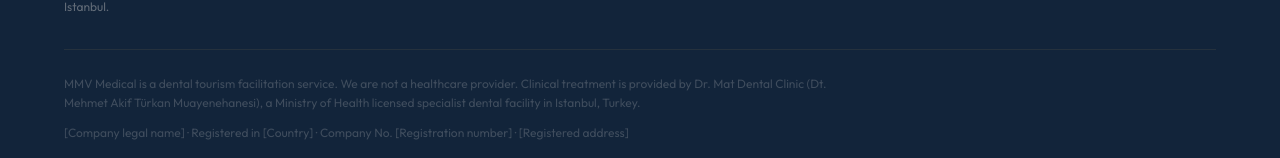
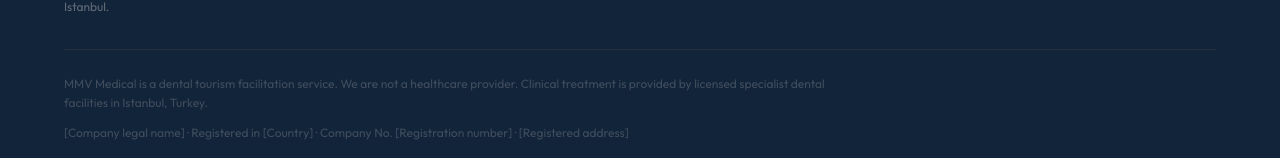
Before and after one commit to yarednegatuassefa-coder/mmv-medical, a Next.js app: page / in a window 1280 px wide. Shown: the part 6560-6718 px from the top of the page. Built offline with nearby package versions, Linux system fonts and the light colour scheme; no server answers; a web font is replaced by a local one.

Commit message:
Update public-footer.tsx

```diff
--- a/src/components/layout/public-footer.tsx
+++ b/src/components/layout/public-footer.tsx
@@ -41,8 +41,7 @@ export function PublicFooter() {
       <div className="max-w-6xl mx-auto mt-8 pt-6 border-t border-gold/10 space-y-3">
         <p className="text-cream/20 text-xs leading-relaxed max-w-3xl">
           MMV Medical is a dental tourism facilitation service. We are not a healthcare provider.
-          Clinical treatment is provided by Dr. Mat Dental Clinic (Dt. Mehmet Akif Türkan Muayenehanesi),
-          a Ministry of Health licensed specialist dental facility in Istanbul, Turkey.
+          Clinical treatment is provided by licensed specialist dental facilities in Istanbul, Turkey.
         </p>
         <p className="text-cream/20 text-xs">
           [Company legal name] · Registered in [Country] · Company No. [Registration number] · [Registered address]
@@ -51,7 +50,6 @@ export function PublicFooter() {
           <Link href="/privacy-policy" className="text-cream/30 text-xs hover:text-gold transition-colors">
             Privacy Policy
           </Link>
-          {/* Cookiebot trigger — works without onClick in server component */}
           <a
             href="javascript: Cookiebot.renew()"
             className="text-cream/30 text-xs hover:text-gold transition-colors"
```
